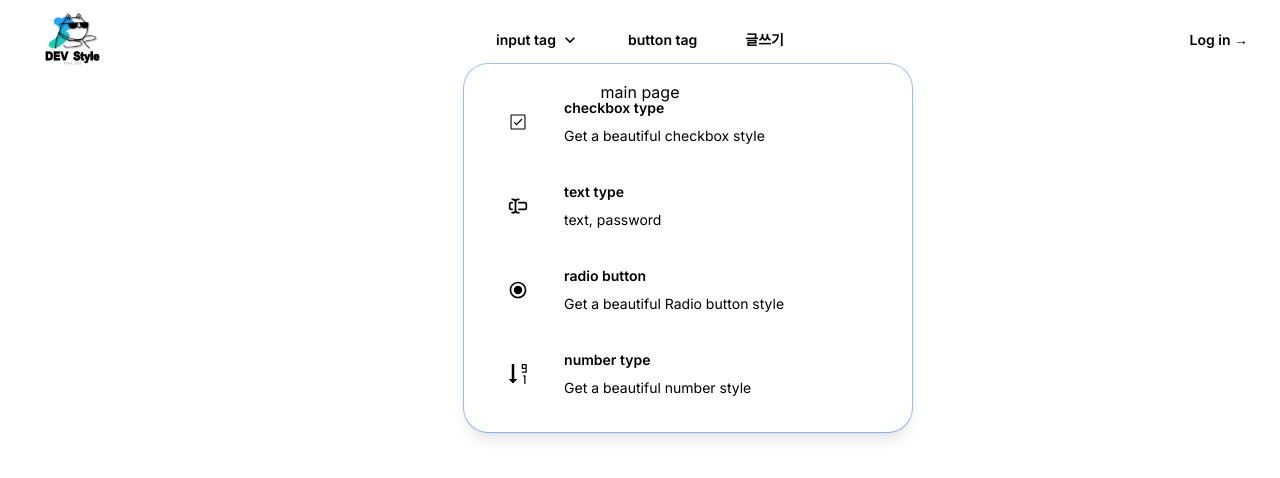
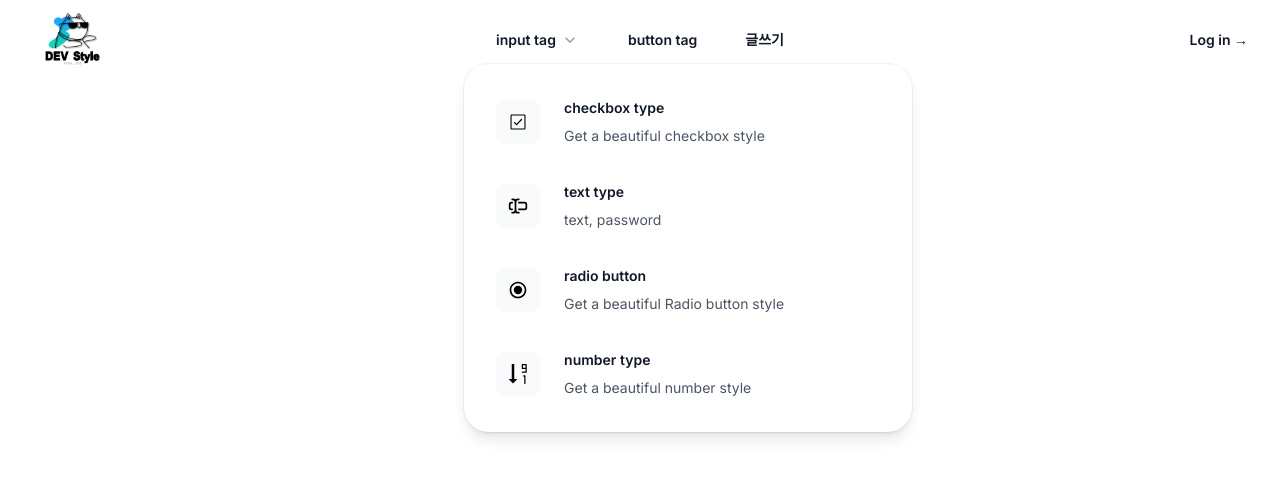
Before and after one commit to han0224/dev-style, a Next.js app: page / in a window 1280 px wide. Shown: the top 478 px of the page. Built offline with nearby package versions, Linux system fonts and the light colour scheme.

Commit message:
tailwind config

```diff
--- a/tailwind.config.ts
+++ b/tailwind.config.ts
@@ -1,4 +1,5 @@
 import type { Config } from "tailwindcss";
+const colors = require("tailwindcss/colors");
 
 const config: Config = {
   content: [
@@ -7,11 +8,8 @@ const config: Config = {
     "./app/**/*.{js,ts,jsx,tsx,mdx}",
   ],
   theme: {
-    textColor: {
-      white: "#FFF",
-      black: "#000",
-    },
     colors: {
+      ...colors,
       primary: {
         "50": "#f0fdfa",
         "100": "#ccfbf1",
```
